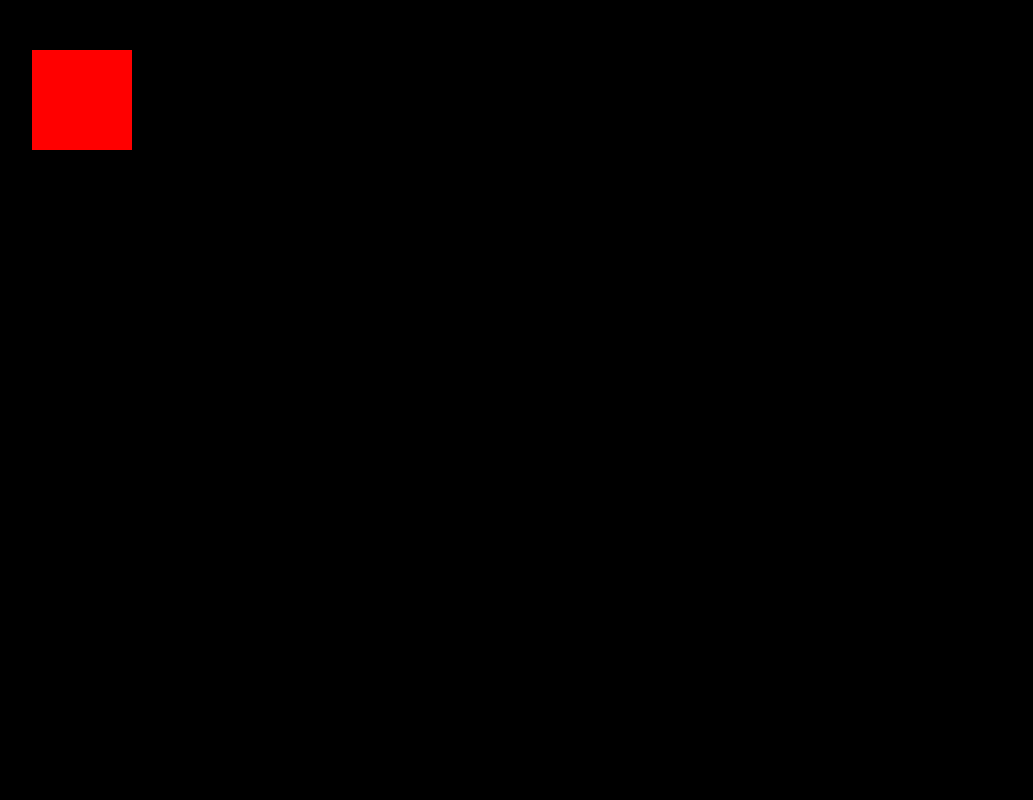
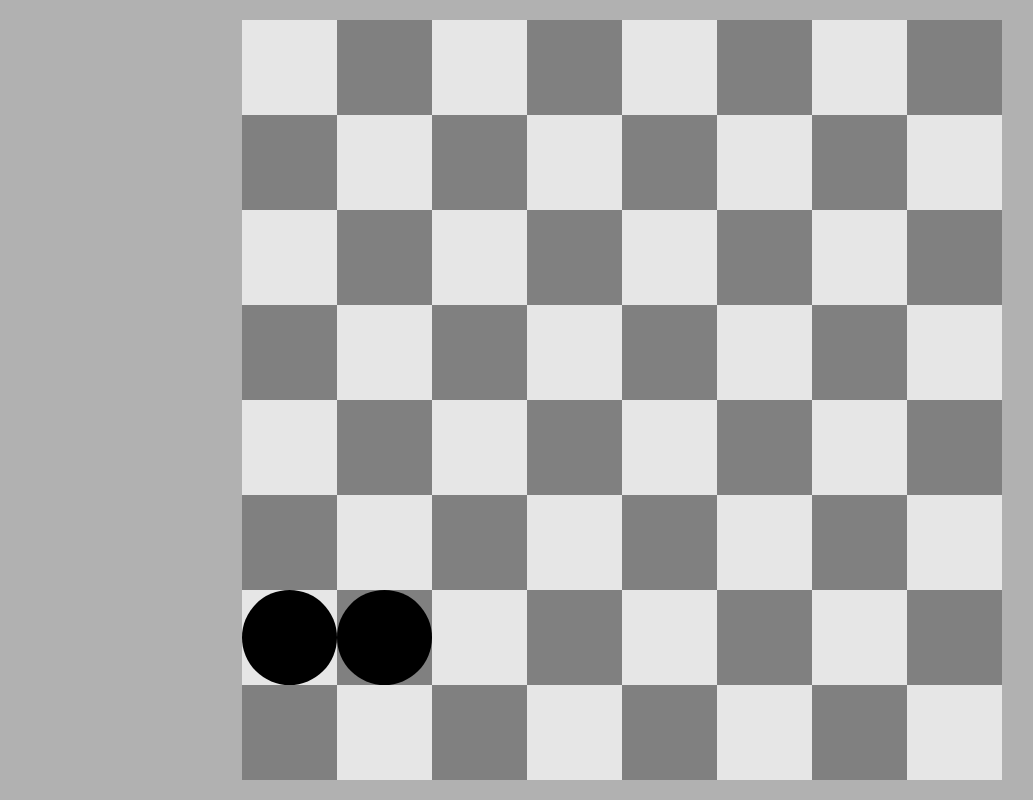
Before and after one commit to JohanGustavNilsson/chess_game, a plain HTML site: page index.html in a window 1280 px wide. Shown: the whole page, without its empty margins (18-1051 px from the left). Drawn offline with Linux system fonts and the light colour scheme.

Commit message:
Update index.html

```diff
--- a/index.html
+++ b/index.html
@@ -3,7 +3,7 @@
 <head>
     <meta charset="UTF-8">
     <meta name="viewport" content="width=device-width, initial-scale=1.0">
-    <title>Simple Game Window</title>
+    <title>Game Container</title>
     <style>
         body {
             margin: 0;
@@ -11,7 +11,7 @@
         }
         canvas {
             display: block;
-            background: #000;
+            background: #b1b1b1;
         }
     </style>
 </head>
@@ -25,14 +25,61 @@
         canvas.width = window.innerWidth;
         canvas.height = window.innerHeight;
 
+        // Padding around the square
+        const padding = 20;
+
+        // Calculate the size of the square based on the smaller dimension of the window
+        const squareSize = Math.min(canvas.width, canvas.height) - 2 * padding;
+
+        // Rectangle properties
+        const rect = {
+            x: (canvas.width - squareSize) / 2,
+            y: (canvas.height - squareSize) / 2,
+            width: squareSize,
+            height: squareSize,
+            color: '#e6e6e6'
+        };
+
+
+
+
         // Game loop
         function gameLoop() {
             // Clear the canvas
             context.clearRect(0, 0, canvas.width, canvas.height);
 
-            // Draw a simple rectangle (you can replace this with your game logic)
-            context.fillStyle = 'red';
-            context.fillRect(50, 50, 100, 100);
+            // Draw the rectangle
+            context.fillStyle = rect.color;
+            context.fillRect(rect.x, rect.y, rect.width, rect.height);
+
+            const dict = new Map();
+            dict.set('0,6', 'rook');
+            dict.set('1,6', 'rook');
+
+
+            let placeSquare = false;
+            context.fillStyle = 'grey';
+
+            for (let jumpY = 0; jumpY < 8; jumpY++) {
+                for (let jumpX = 0; jumpX < 8; jumpX++) {
+                    if (placeSquare) {
+                        context.fillStyle = 'grey';
+                        context.fillRect(rect.x+jumpX*rect.height/8, rect.y+jumpY*rect.width/8, rect.width/8, rect.height/8);
+                    }
+                    if (dict.get(`${jumpX},${jumpY}`) === 'rook' ) {
+                        context.fillStyle = 'black';
+                        context.beginPath();
+                        context.arc(rect.x+jumpX*rect.height/8+rect.width/16, rect.y+jumpY*rect.width/8+rect.width/16, rect.width/16, 0, Math.PI * 2);
+                        context.fill();
+
+                    }
+                    placeSquare = !placeSquare;
+                }
+                placeSquare = !placeSquare;
+            }
+
+
+
 
             // Request the next frame
             requestAnimationFrame(gameLoop);
```
